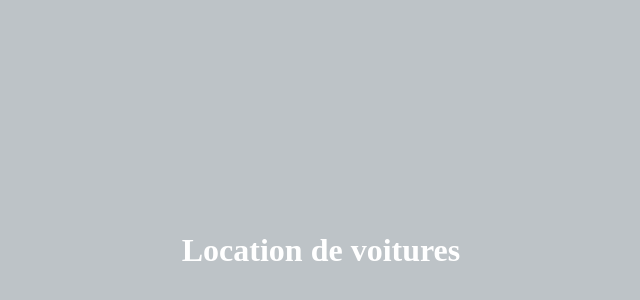
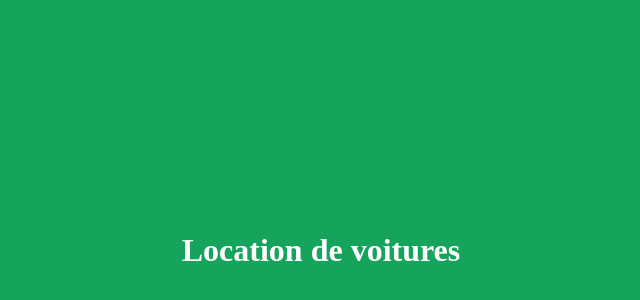
Before and after one commit to Ehlirt/locationVoiture, a plain HTML site: page index.html in a window 1280 px wide. Shown: the part 42-342 px from the top of the page, without its empty margins (319-959 px from the left). Drawn offline with Linux system fonts and the light colour scheme.

Commit message:
modif couleur de fond vert

```diff
--- a/index.html
+++ b/index.html
@@ -5,7 +5,7 @@
     <title></title>
     <link>
 </head>
-<body style="background-color:#bdc3c7">
+<body style="background-color:#16a35c">
     <h1 style="padding-top:20%; padding-bottom:20%; text-align:center; color:#FFFFFF">Location de voitures</h1>
 </body>
 </html>
```
